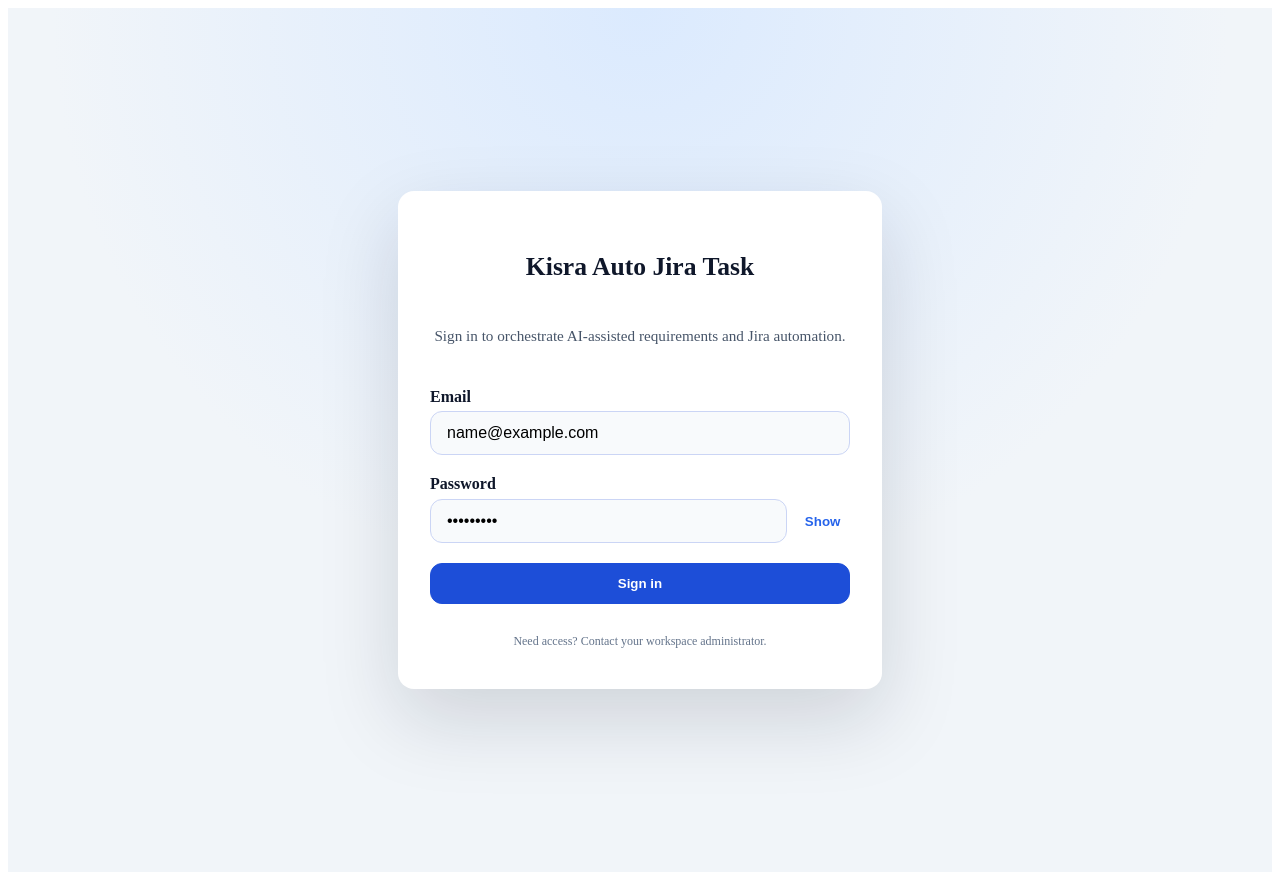
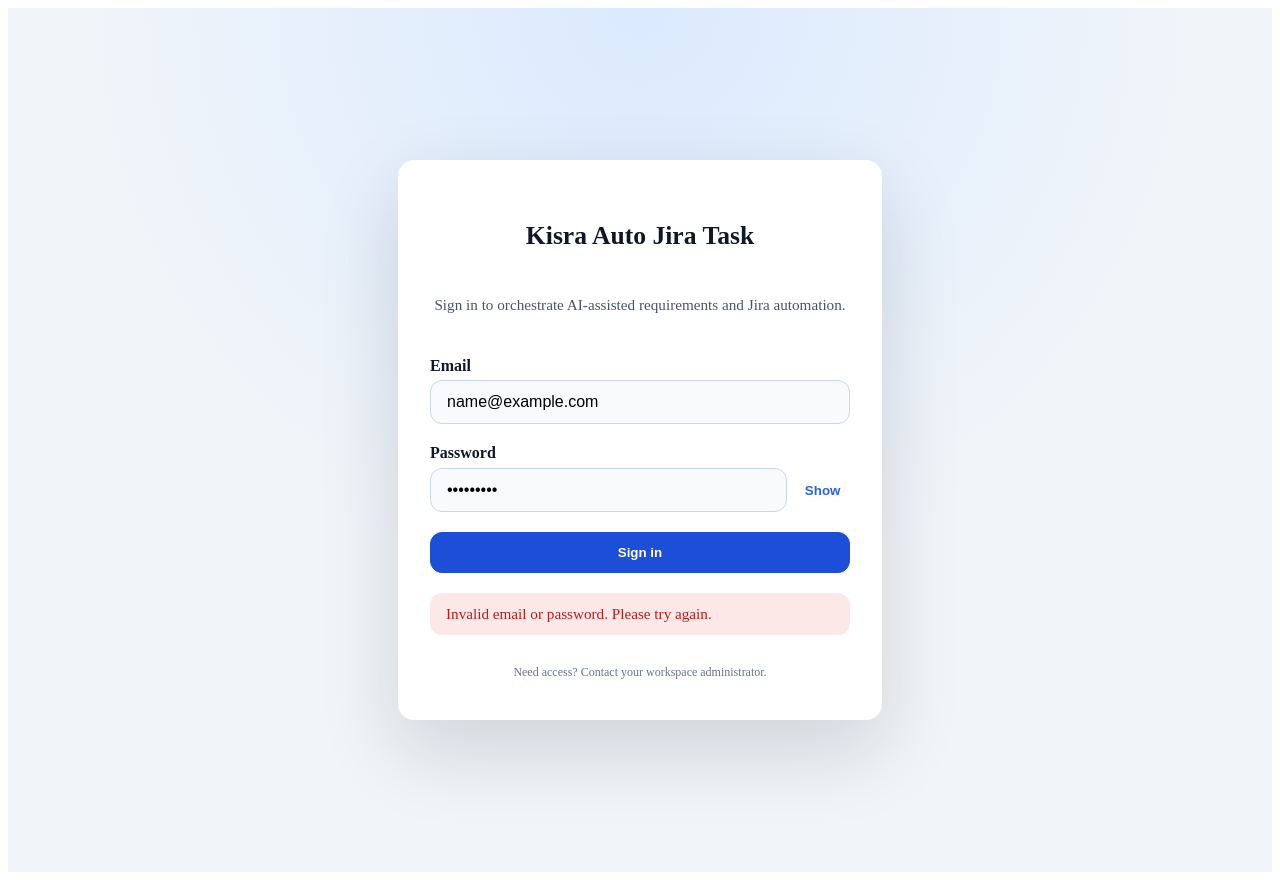
Before and after one commit to Sawakorn-ss/kisra-auto-jira-task, a Nuxt app in the folder apps/frontend/: page /login in a window 1280 px wide. Both pictures are taken after typing "name@example.com", "Sample123" into the empty fields and a click on the button "Sign in". Built offline with nearby package versions, Linux system fonts and the light colour scheme.

Commit message:
Implements basic login functionality
Adds basic login functionality with dummy credentials for testing.

Displays success or error messages based on credential validity.
Includes simple UI feedback.

TODO: Replace with real authentication and navigation logic.

```diff
--- a/apps/frontend/src/pages/login.vue
+++ b/apps/frontend/src/pages/login.vue
@@ -37,6 +37,13 @@
       <button type="submit" class="primary" :disabled="isSubmitting">
         {{ isSubmitting ? 'Signing in…' : 'Sign in' }}
       </button>
+
+      <p v-if="errorMessage" class="login__feedback login__feedback--error">
+        {{ errorMessage }}
+      </p>
+      <p v-if="successMessage" class="login__feedback login__feedback--success">
+        {{ successMessage }}
+      </p>
     </form>
 
     <footer class="login__footer">
@@ -59,6 +66,8 @@
 
 const passwordVisible = ref(false);
 const isSubmitting = ref(false);
+const errorMessage = ref('');
+const successMessage = ref('');
 
 function togglePasswordVisibility() {
   passwordVisible.value = !passwordVisible.value;
@@ -70,13 +79,23 @@
   }
 
   isSubmitting.value = true;
+  errorMessage.value = '';
+  successMessage.value = '';
+
   try {
-    // TODO: replace with real authentication call once backend endpoint is ready.
     await new Promise((resolve) => {
-      setTimeout(resolve, 600);
+      setTimeout(resolve, 400);
     });
-    // Placeholder: log credentials for now; replace with navigate/auth store logic.
-    console.info('Login not yet implemented', credentials);
+
+    if (credentials.email.trim().toLowerCase() === 'admin@mail.com' && credentials.password === '1234') {
+      successMessage.value = 'Sign-in successful. Redirecting to your workspace…';
+      // TODO: replace with navigation to dashboard once auth flow is wired.
+      setTimeout(() => {
+        navigateTo('/');
+      }, 900);
+    } else {
+      errorMessage.value = 'Invalid email or password. Please try again.';
+    }
   } finally {
     isSubmitting.value = false;
   }
@@ -188,4 +207,21 @@
   color: #64748b;
   font-size: 0.9rem;
 }
+
+.login__feedback {
+  margin: 0;
+  font-size: 0.95rem;
+  border-radius: 0.75rem;
+  padding: 0.75rem 1rem;
+}
+
+.login__feedback--error {
+  color: #b91c1c;
+  background: rgba(239, 68, 68, 0.12);
+}
+
+.login__feedback--success {
+  color: #047857;
+  background: rgba(16, 185, 129, 0.12);
+}
 </style>
```
